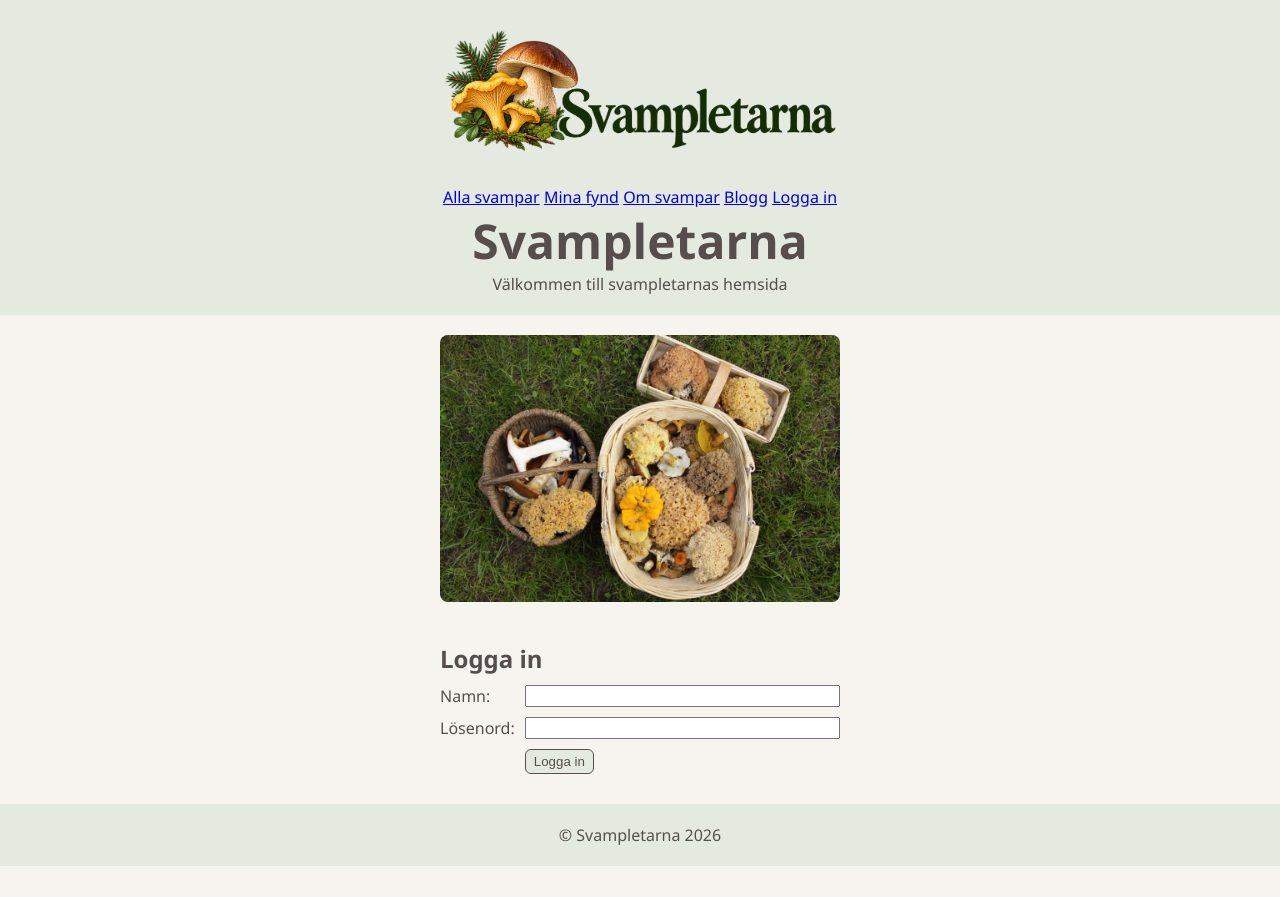
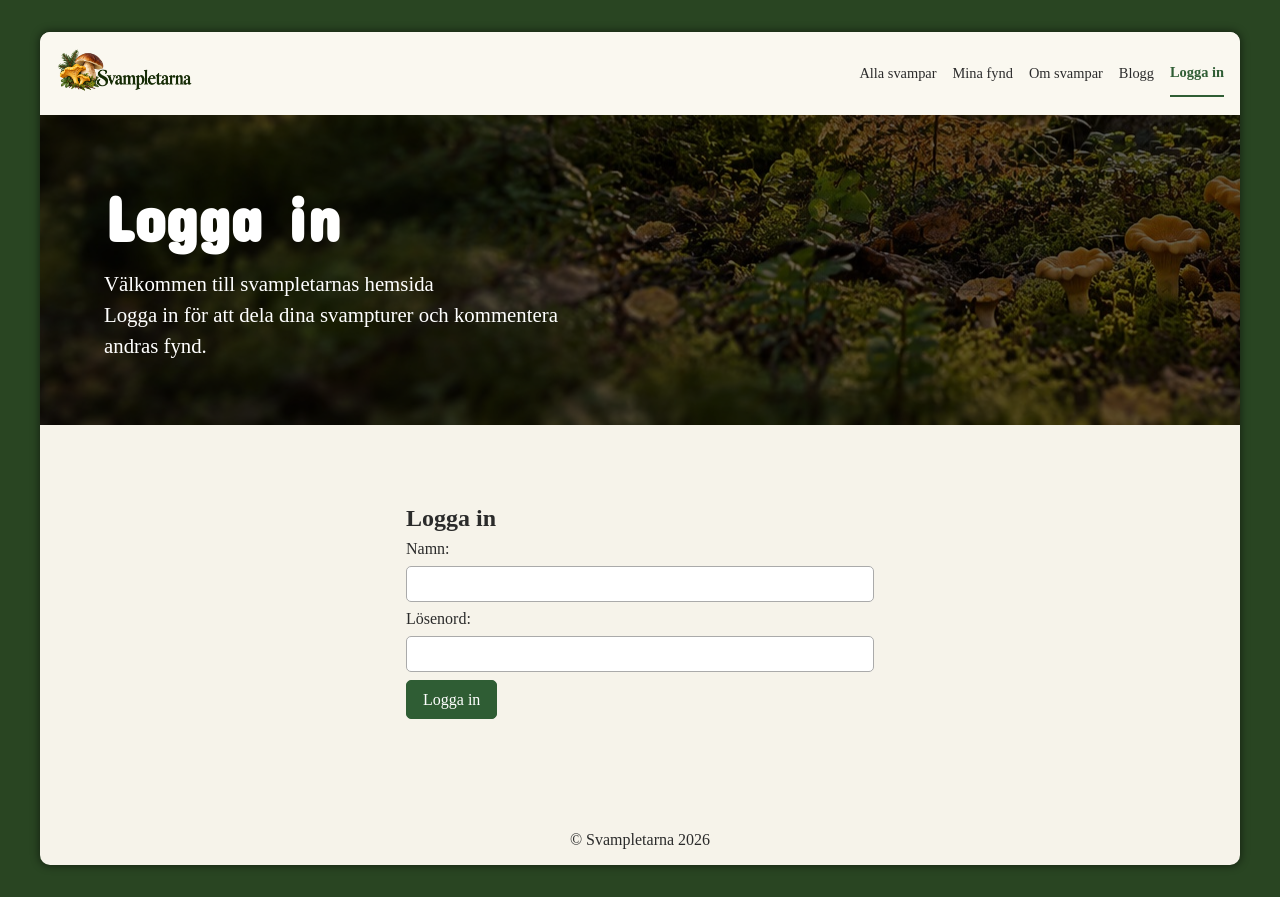
Before and after one commit to evelinakarlsson/Svampletarna-blogg, a plain HTML site: page login.html in a window 1280 px wide. Before the commit the page ends 866 px from the top, so only its background shows below. Drawn offline with Linux system fonts and the light colour scheme.

Commit message:
Fixat så inloggningssidans layout överenstämmer med övriga sidor

```diff
--- a/css/global.css
+++ b/css/global.css
@@ -27,12 +27,10 @@ html {
 }
 
 nav {
-    width: 100%;
     display: flex;
-    flex-direction: row;
+    flex-direction: column;
     align-items: center;
-    column-gap: 2em;
-    padding: 0 2em;
+    gap: 0.5em;
     background-color: #faf8f0;
 }
 
@@ -72,12 +70,6 @@ nav>a[aria-current="page"] {
 nav>a>img {
     max-height: 50px;
 }
-
-nav>a:nth-child(1) {
-    margin-right: auto;
-    /* Skjuter all efterföljande nav-innehåll åt höger genom att ta upp all ledig marginal */
-}
-
 
 section>ul {
     display: grid;
@@ -234,7 +226,6 @@ details>p {
     line-height: 1.5;
 }
 
-
 @media (max-width: 600px) {
     main {
         padding: 3em 2em;
@@ -244,15 +235,17 @@ details>p {
         padding: 4em 2em;
     }
 
+}
+/* Logotyp till vänster och menylänkar till höger på större skärmar */
+@media (min-width: 768px) {
     nav {
-        flex-wrap: wrap;
-        justify-content: center;
+        flex-direction: row;
+        gap: 1em;
+        padding: 0 1em;
     }
 
-    nav>a:nth-child(1) {
-        text-align: center;
-        flex-basis: 100%;
-        /* loggan tar hela övre raden, övriga länkar hamnar under */
+    nav > a:first-child {
+        margin-right: auto;
     }
 }
 
--- a/css/login.css
+++ b/css/login.css
@@ -1,110 +1,53 @@
 [hidden] {
     display: none !important;
 }
-
-/* Grundinställningar för alla element*/
-* {
-    box-sizing: border-box;
-    margin: 0;
-    padding: 0;
-}
-
-/* Delar upp sidan i tre rader: header, main, footer. Header och footer får det utrymme de behöver
-    medan main tar resterande utrymme.*/
-body {
-    display: grid;
-    grid-template-rows: auto 1fr auto;
-    min-height: 100vh;
-
-    background-color: #f5f4ef;
-    color: #564E4D;
-    font-family: 'Segoe UI', Tahoma, Geneva, Verdana, sans-serif;
-}
-
-/* Bilden anpassar sig efter tillgängligt utrymme och blir max 400px bred. Höjden anpassas automatiskt
-    så att bildens proportioner behålls. Bilden centreras och får rundade hörn.*/
-img {
-    display: block;
-    max-width: 400px;
-    width: 100%;
-    height: auto;
-    margin: 0 auto 20px auto;
-    border-radius: 8px;
-}
-
-/* Gemensamt utseende för sidhuvud och sidfot. Centrerar texten och skapar utrymme mellan innehållet och kanterna */
-header, footer {
-    background-color: #e5eae1;
-    text-align: center;
-    padding: 20px;
-}
-
-/* Huvudinnehållet (main) placeras i en kolumn. Padding skapar luft mellan innehållet och skärmkanten. */
-main {
-    display: flex;
-    flex-direction: column;
-    padding: 20px;
-    max-width: 500px;
-    margin: 0 auto;
-}
-
-/* Gör huvudrubriken större */
-h1 {
-    font-size: 3rem;
+.hero {
+    --hero-bild: url("../img/loginBakgrund.jpg");
 }
 
 /* Gör login-containern till en flex-container och placerar elementen under varandra i en kolumn. Gap skapar
     mellanrum mellan elementen. */
 .login-container {
-    display: flex;
-    flex-direction: column;
-    gap: 20px;
+    max-width: 500px;
+    margin: 0 auto;
+    padding: 1em;
 }
 
 /*Inloggningsformuläret delas upp i två kolumner med grid: etiketter till vänster och inmatningsfält till höger */
-form {
-    display: grid;
-    grid-template-columns: auto 1fr;
-    gap: 10px;
+#loginForm {
+    display: flex;
+    flex-direction: column;
+    gap: 0.5em;
 }
 
-/* Gör så att rubriken sträcker sig över båda kolumnerna i formuläret */
-form h2 {
-    grid-column: 1/-1;
+/* Anpassar inmatningsfälten till rutans bredd */
+#loginForm input {
+    padding: 0.5em;
+    border: 1px solid #aaa;
+    border-radius: 5px;
+    font: inherit;
 }
 
 /* Gemensamt utseende för knapparna. Fit-content gör knappen så bred som innehållet behöver.
 Padding ger luft mellan texten och knappens kanter. Ändrar bakgrundsfärg och textfärg, samt
 lägger till en kantlinge och rundar hörnen */
-button {
+.login-content button {
     width: fit-content;
-    padding: 4px 8px;
-    background-color: #e5eae1;
-    color: #564E4D;
-    border: 1px solid #564E4D;
-    border-radius: 6px;
+    padding: 0.6em 1em;
+    background-color: #2f5d34;
+    color: #fff;
+    border: 1px solid #2f5d34;
+    border-radius: 5px;
+    font: inherit;
+    cursor: pointer;
 }
 
 /* Ändrar knappens färg när muspekaren förs över den */
-button:hover {
-    background-color: #d3dacd;
-}
-
-/* Placerar logga in-knappen i formulärets andra kolumn */
-#loginBtn {
-    grid-column: 2;
+.login-content button:hover {
+    background-color: #244728;
 }
 
 /* Skapar mellanrum mellan meddelandet och Logga ut-knappen */
 #logoutBtn, #message {
-    margin-top: 10px;
+    margin-top: 1em;
 }
-
-/* Anpassningar för större skärmar */
-@media (min-width: 768px) {
-
-    main {
-        max-width: 900px;
-    }
-
-}
--- a/login.html
+++ b/login.html
@@ -3,9 +3,10 @@
 <head>
     <meta charset="UTF-8">
     <meta name="viewport" content="width=device-width, initial-scale=1.0">
-    <title>Logga in - Svampletarna</title>
+    <link rel="stylesheet" href="css/global.css">
     <link rel="stylesheet" href="css/login.css">
     <script src="login.js" defer></script>
+    <title>Logga in - Svampletarna</title>
 </head>
 
 <body>
@@ -21,13 +22,15 @@
             <a href="login.html" aria-current="page">Logga in</a>
         </nav>
 
-        <h1>Svampletarna</h1>
-        <p>Välkommen till svampletarnas hemsida</p>
+        <div class="hero">
+            <h1>Logga in</h1>
+            <p>Välkommen till svampletarnas hemsida</p>
+            <p>Logga in för att dela dina svampturer och kommentera andras fynd.</p>
+        </div>
+
     </header>
     <main>
         <div class="login-container">
-
-            <img src="img/svamp.jpg" alt="Bild på svampar i en korg">
 
             <div class="login-content">
                 <form id="loginForm">
@@ -42,7 +45,7 @@
                 </form>
 
                 <p id="message"></p>
-                <button type="submit" id="logoutBtn" hidden>Logga ut</button>
+                <button type="button" id="logoutBtn" hidden>Logga ut</button>
             </div>
 
         </div>
```
Also changed, not shown: img/loginBakgrund.jpg (added).
